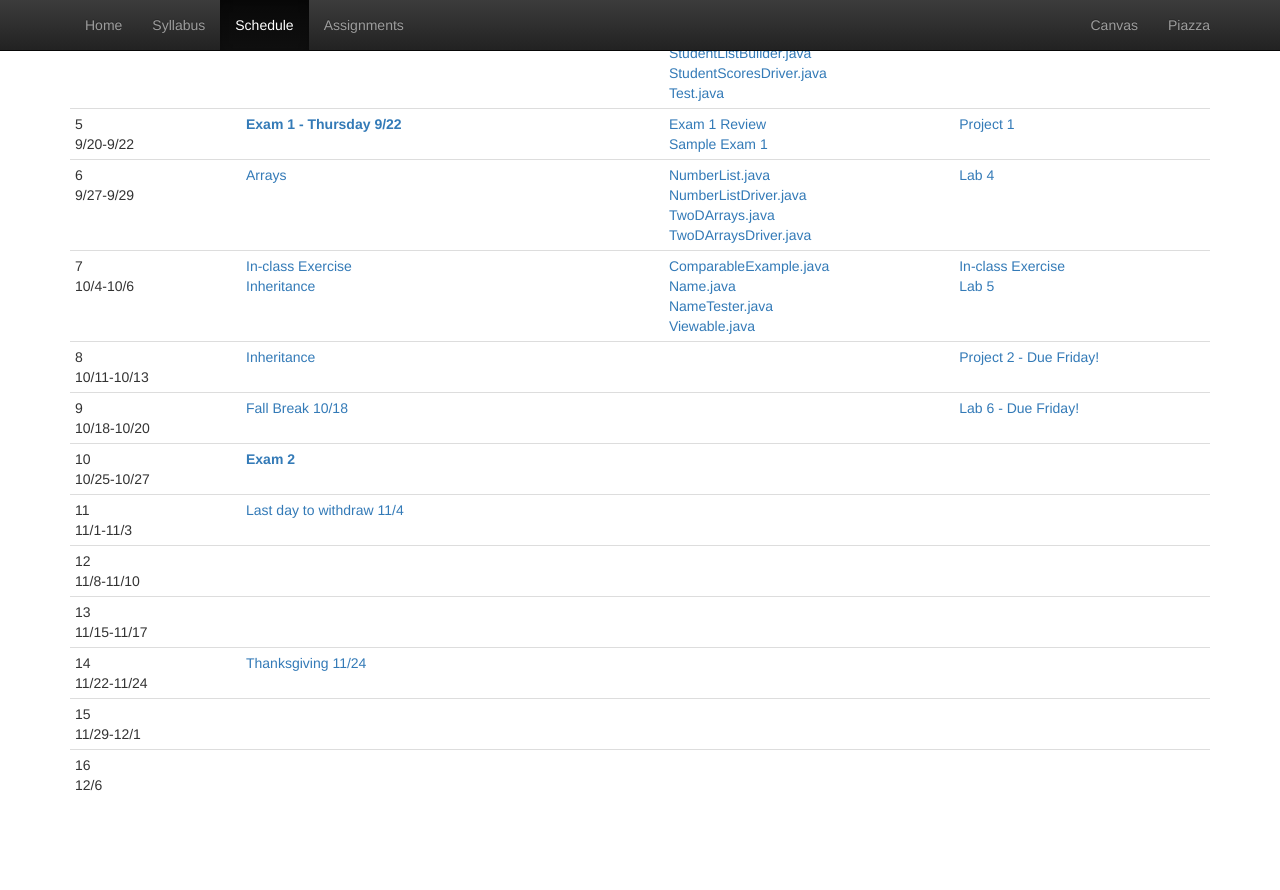
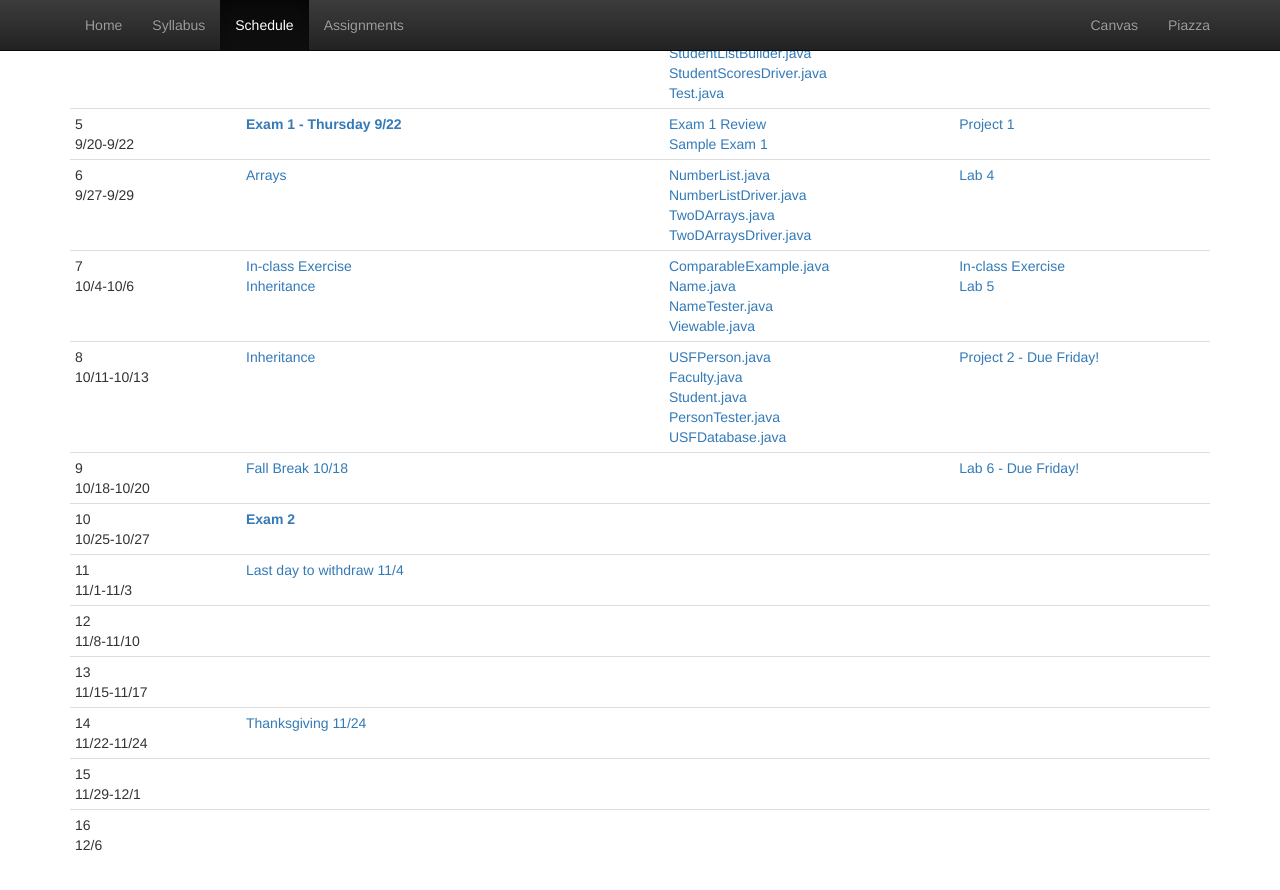
Before and after one commit to CS112-F16/cs112-f16.github.io, a Jekyll site: the page built from schedule.html, in a window 1280 px wide and 900 px high, scrolled down 726 px. Shown: the top 890 px of the window. Built offline with Jekyll 4.4.1, drawn with Linux system fonts in a browser that asks for light colours; before the commit the page ends 1566 px from its top, so only the background shows below that.

Commit message:
add inheritance examples

```diff
--- a/schedule.html
+++ b/schedule.html
@@ -136,9 +136,15 @@ title: Schedule
     <tr>
       <td>8<br/>10/11-10/13</td>
       <td>
-      <a href="https://github.com/CS112-F16/notes/blob/master/inheritance.md">Inheritance</a><br/>
+        <a href="https://github.com/CS112-F16/notes/blob/master/inheritance.md">Inheritance</a><br/>
       </td>
-      <td></td>
+      <td>
+        <a href="https://github.com/CS112-F16/code/blob/master/ClassExamplesWeek7/USFPerson.java">USFPerson.java</a><br/>
+        <a href="https://github.com/CS112-F16/code/blob/master/ClassExamplesWeek7/Faculty.java">Faculty.java</a><br/>
+        <a href="https://github.com/CS112-F16/code/blob/master/ClassExamplesWeek7/Student.java">Student.java</a><br/>
+        <a href="https://github.com/CS112-F16/code/blob/master/ClassExamplesWeek7/PersonTester.java">PersonTester.java</a><br/>
+        <a href="https://github.com/CS112-F16/code/blob/master/ClassExamplesWeek7/USFDatabase.java">USFDatabase.java</a><br/>
+      </td>
       <td>
         <a href="https://github.com/CS112-F16/projects/blob/master/project2.md">Project 2 - Due Friday!</a>
       </td>
```
